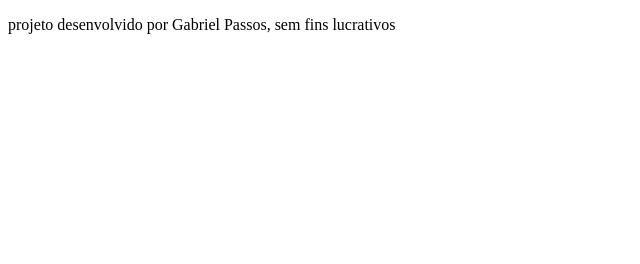
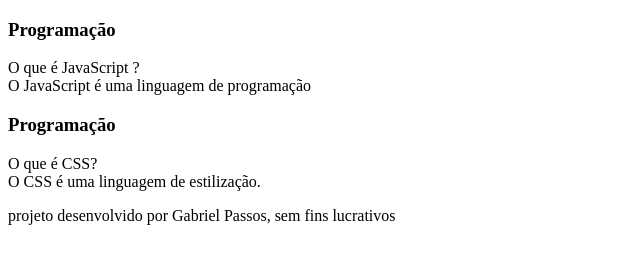
Before and after one commit to gabrielpassos10/pagina-flashcard, a plain HTML site: page index.html in a window 1280 px wide. Shown: the whole page, without its empty margins (0-640 px from the left). Drawn offline with Linux system fonts and the light colour scheme.

Commit message:
Atualiza

```diff
--- a/index.html
+++ b/index.html
@@ -9,7 +9,28 @@
      <main>
          <section id="container">
             <article class="cartao">
+              <div class="cartao_conteudo">
+                <h3>Programação</h3>
+                <div class="cartao_conteudo_pergunta">
+                    O que é JavaScript ?
+                </div>
+                <div class="cartao_ conteudo_resposta">
+                    O JavaScript é uma linguagem de programação
+                </div>
+              </div>
 </article>
+<article class="cartao">
+        <div class="cartao__conteudo">
+                <h3> Programação </h3>
+                      <div class="cartao__conteudo__pergunta">
+                            O que é CSS?
+                        </div>
+                       <div class="cartao__conteudo__resposta">
+                            O CSS é uma linguagem de estilização.
+                         </div>
+                        </div>
+
+         </article>
 </section>
 </main>
 <footer>
```
